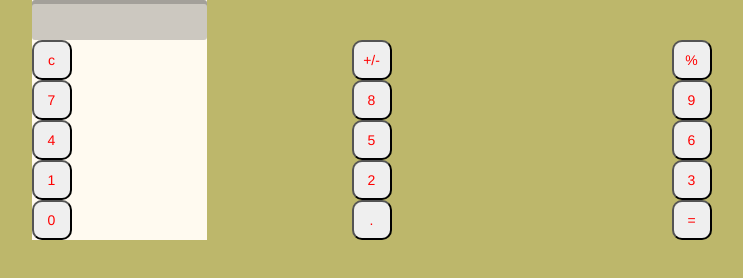
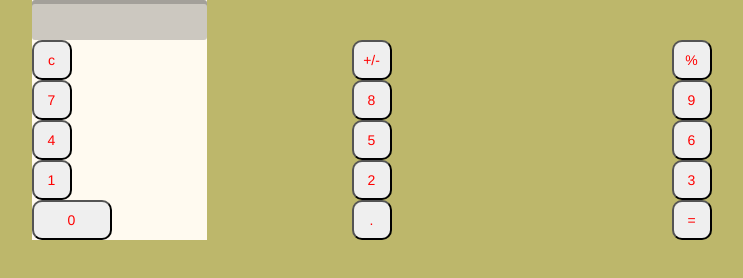
Before and after one commit to jkgold/challenges-elijaholeg, a website: page Calculator/index.html in a window 1280 px wide. Shown: the top 278 px of the page, without its empty margins (521-1264 px from the left). Drawn offline with nearby package versions, Linux system fonts and the light colour scheme.

Commit message:
doubles display width of zero button

```diff
--- a/Calculator/index.html
+++ b/Calculator/index.html
@@ -77,7 +77,7 @@
     </div>
     <div class="btn-toolbar row" role="toolbar" value="...">
       <div class="col-md-3">
-        <button class="num"  value="0">0</button>
+        <button class="num zero"  value="0">0</button>
       </div>
       <div class="col-md-3">
         <button class="num" id="decimal" value=".">.</button>
--- a/Calculator/style.css
+++ b/Calculator/style.css
@@ -54,3 +54,6 @@ button{
   margin-left: auto;
   margin-right: auto;
 }
+.zero{
+  width: 80px;
+}
```
